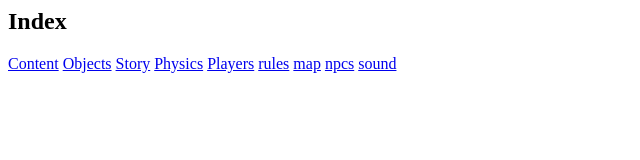
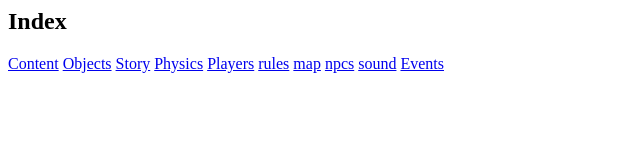
Before and after one commit to kmerfeld/gamedev-docs, a plain HTML site: page index.html in a window 1280 px wide. Shown: the full height of the page, 0-640 px from the left. Drawn offline with Linux system fonts and the light colour scheme.

Commit message:
Update index.html

```diff
--- a/index.html
+++ b/index.html
@@ -9,3 +9,4 @@
 	<a href="Map.html">map</a>
 	<a href="npcs.html">npcs</a>
 	<a href="soundEffects.html">sound</a>
+	<a href="Events.html">Events</a>
```
